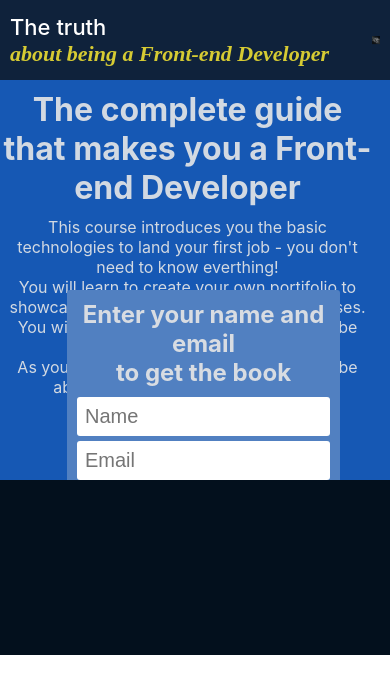
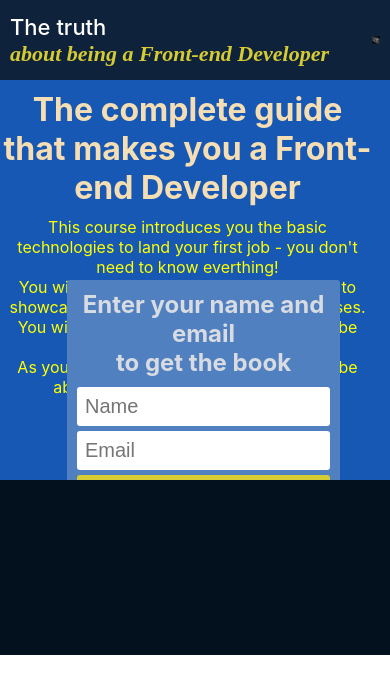
Before and after one commit to derkmal/1landingfrontend, a React (Create React App) app: page / in a window 390 px wide. Shown: the top 694 px of the page. Built offline with nearby package versions, Linux system fonts and the light colour scheme.

Commit message:
Änderung

```diff
--- a/src/components/Center.css
+++ b/src/components/Center.css
@@ -97,23 +97,27 @@ input:focus {
         overflow: auto;
     }
     .myText {
-        z-index: 1;
         position: absolute;
-        text-align: center;
         width: calc(100% - 15px);
         margin: 0 auto;
-        margin-bottom: 10px;
+    }
+    .myText h1 {
+        text-align: center;
+        color: wheat;
+    }
+    .myText p {
+        text-align: center;
+        color: yellow;
     }
     /* p:nth-child(4){
         margin-bottom: 40px;
     } */
     .form-container {
-        z-index: 1;
         position: absolute;
         width: 70%;
         /* top: 10px; */
-        margin: 10px auto;
-        float: left;
+        /* margin: 10px auto; */
+        /* float: left; */
         transform: none;
     }
 }
--- a/src/components/Center.js
+++ b/src/components/Center.js
@@ -22,7 +22,7 @@ const Center = () => {
                 </form>
             </div>
 
-            {/* <div className="clear"></div> */}
+            <div className="clear"></div>
         </div>
     )
 }
```
